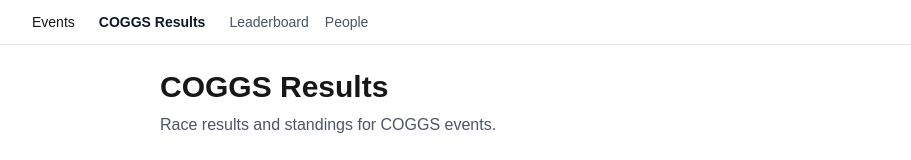
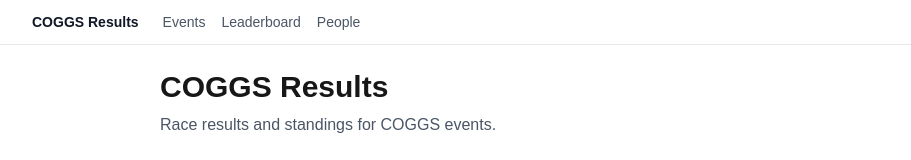
Before and after one commit to Aezothe/coggs-results, a Next.js app in the folder web/: page / in a window 1280 px wide. Shown: the top 160 px of the page, without its empty margins (120-1031 px from the left). Built offline with nearby package versions, Linux system fonts and the light colour scheme.

Commit message:
Fixing event order again.

```diff
--- a/web/src/app/SiteNav.tsx
+++ b/web/src/app/SiteNav.tsx
@@ -4,13 +4,13 @@
   return (
     <nav className="border-b border-gray-200 bg-white">
       <div className="max-w-5xl mx-auto px-6 py-3 flex items-center gap-6 text-sm">
-        <Link href="/events" className="hover:text-gray-900">
-            Events
-          </Link>
         <Link href="/" className="font-semibold text-gray-900">
           COGGS Results
         </Link>
         <div className="flex items-center gap-4 text-gray-600">
+            <Link href="/events" className="hover:text-gray-900">
+            Events
+          </Link>
           <Link href="/leaderboard" className="hover:text-gray-900">
             Leaderboard
           </Link>
```
